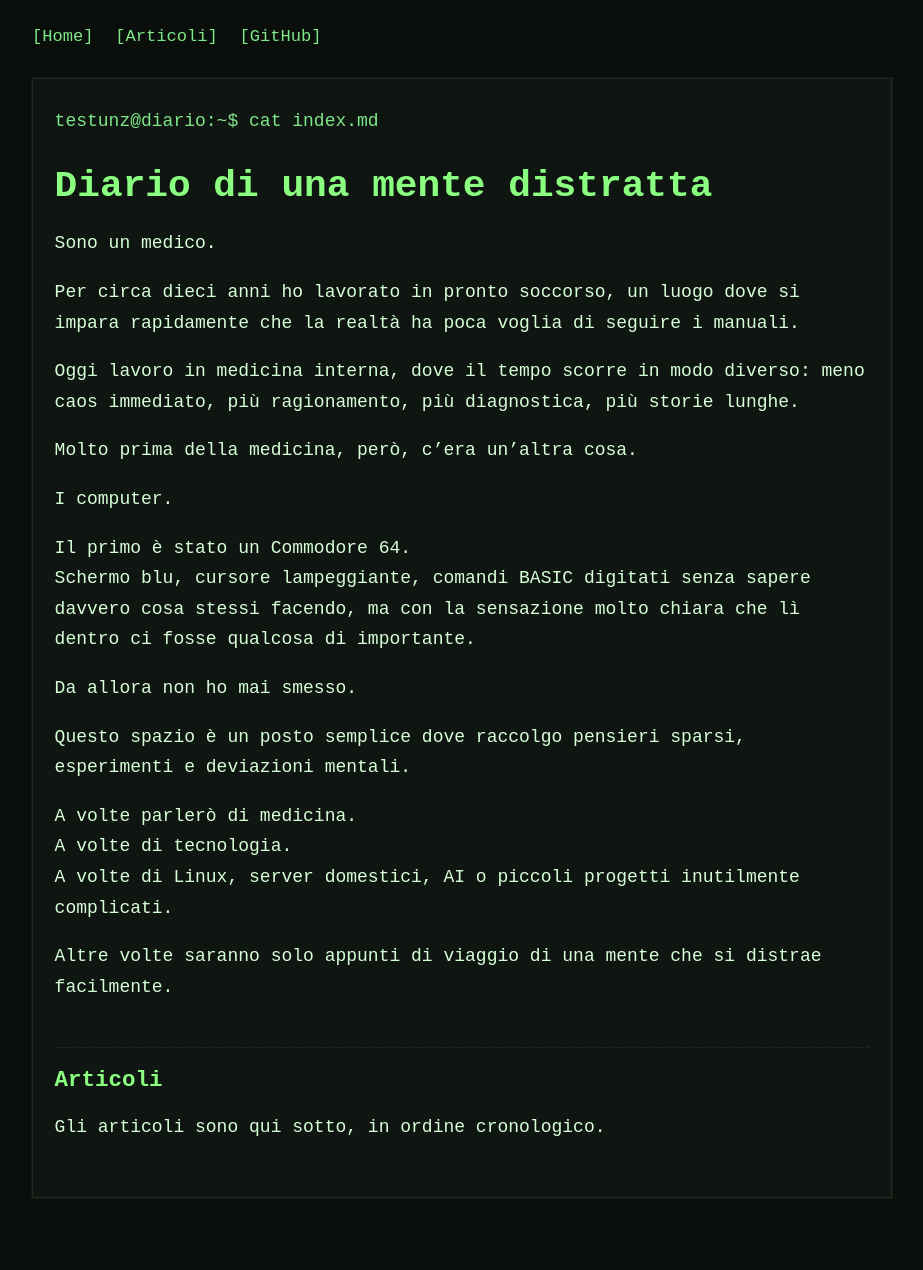
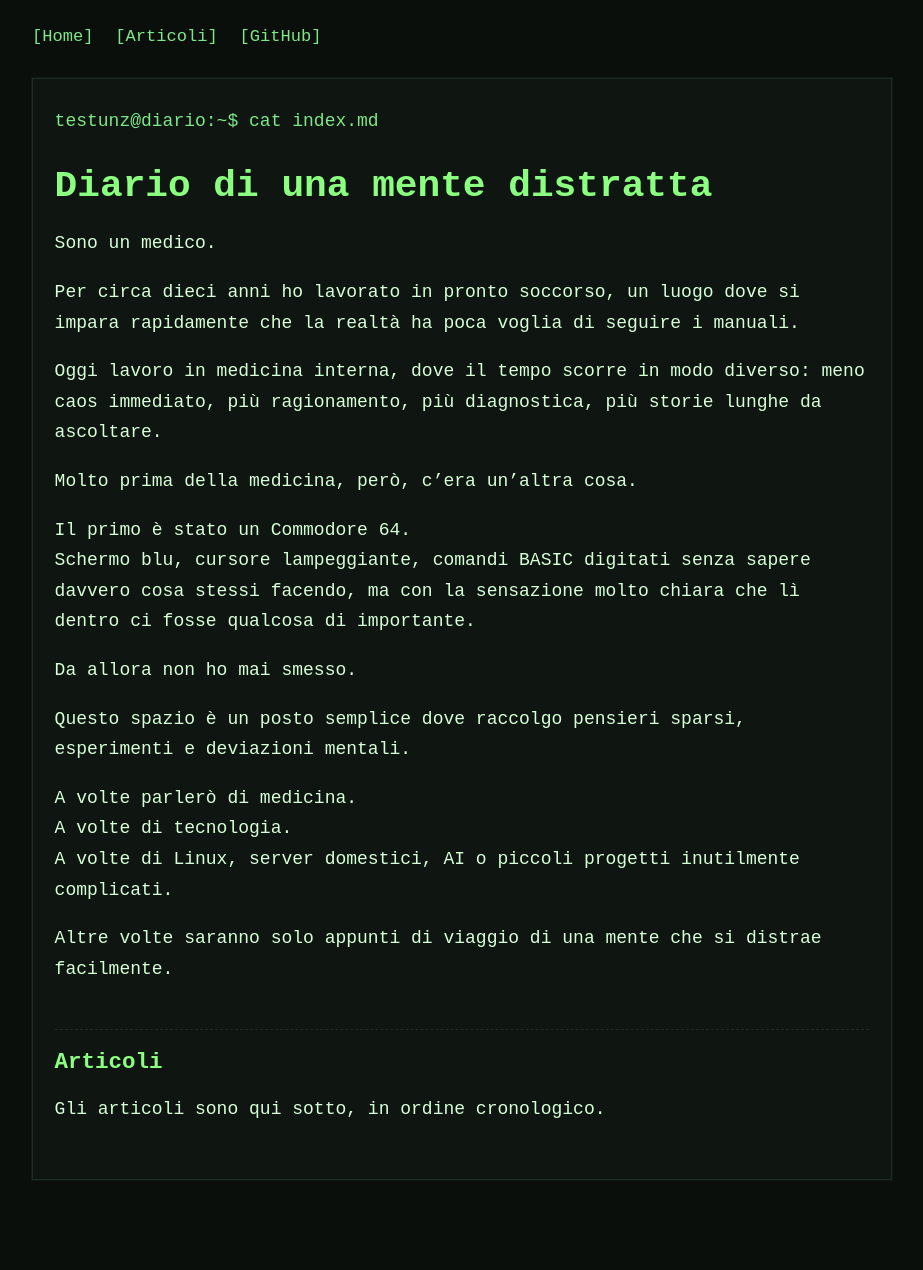
Before and after one commit to testunz/testunz.github.io, a Jekyll site: the page built from index.md, in a window 1280 px wide. Shown: the whole page, without its empty margins (178-1101 px from the left). Built offline with Jekyll 4.4.1, drawn with Linux system fonts in a browser that asks for light colours.

Commit message:
Update index.md

```diff
--- a/index.md
+++ b/index.md
@@ -9,11 +9,9 @@ Sono un medico.
 
 Per circa dieci anni ho lavorato in pronto soccorso, un luogo dove si impara rapidamente che la realtà ha poca voglia di seguire i manuali.
 
-Oggi lavoro in medicina interna, dove il tempo scorre in modo diverso: meno caos immediato, più ragionamento, più diagnostica, più storie lunghe.
+Oggi lavoro in medicina interna, dove il tempo scorre in modo diverso: meno caos immediato, più ragionamento, più diagnostica, più storie lunghe da ascoltare.
 
 Molto prima della medicina, però, c'era un'altra cosa.
-
-I computer.
 
 Il primo è stato un Commodore 64.
 Schermo blu, cursore lampeggiante, comandi BASIC digitati senza sapere davvero cosa stessi facendo, ma con la sensazione molto chiara che lì dentro ci fosse qualcosa di importante.
```
